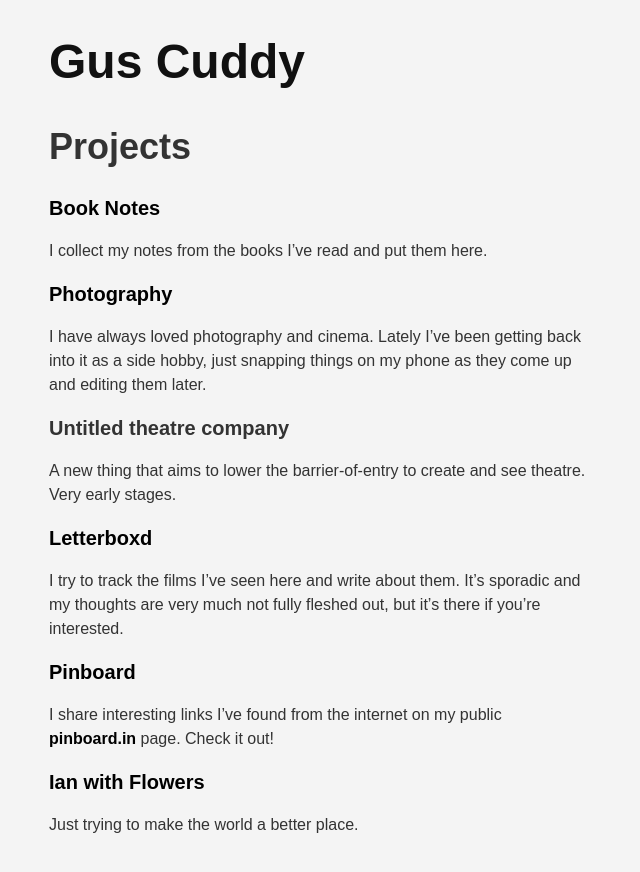
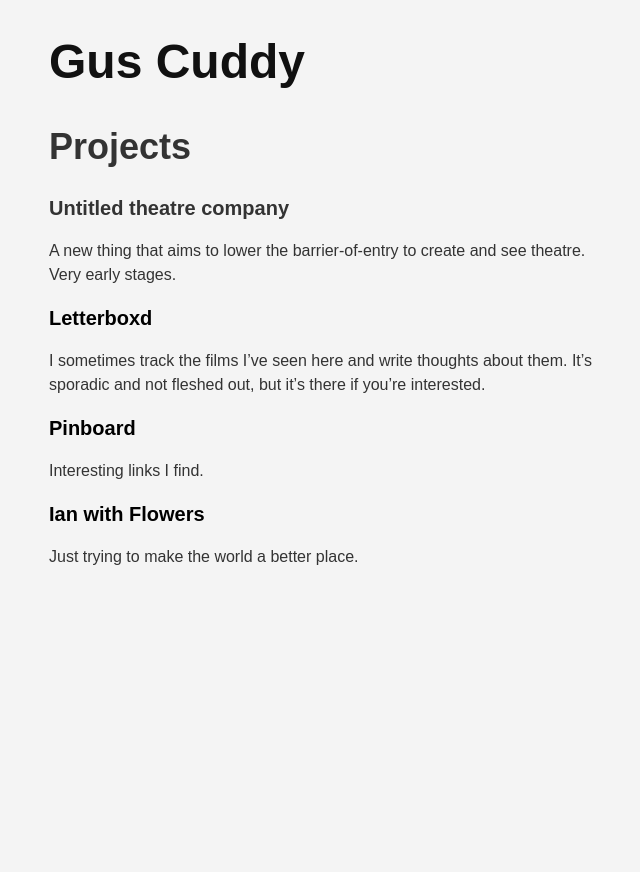
Before and after one commit to gcuddy/gcuddy.github.io, a Jekyll site: the page built from projects.md, in a window 1280 px wide. Shown: the top 872 px of the page, without its empty margins (15-655 px from the left). Built offline with Jekyll 4.4.1, drawn with Linux system fonts in a browser that asks for light colours; nearby versions of some CDN libraries; library files that are not in the unit come from our copies.

Commit message:
Some small updates.

```diff
--- a/_layouts/post.html
+++ b/_layouts/post.html
@@ -4,7 +4,7 @@
 {% include header.html %}
 
   <body class="avenir ph5-ns ph3 near-black bg-near-white">
-    <h1 class="f5 lh-title"><a href="/blog" class="link dark-gray dim">Articles:</a></h1>
+    <h1 class="f5 lh-title"><a href="/blog" class="link dark-gray dim">Essays:</a></h1>
     <h1 class="f2 lh-title">{{ page.title }}</h1>
     <h1 class="f6 i lh-copy gray baskerville"> {{ page.date | date: "%Y-%m-%d" }}</h1>
        <div class="dark-gray measure-wide lh-copy baskerville f4">
--- a/projects.md
+++ b/projects.md
@@ -7,16 +7,6 @@
 # Projects
 {: .f2 .lh-title}
 
-# [Book Notes](/book)
-{: .f4}
-
-I collect my notes from the books I've read and put them here.
-
-# [Photography](/photo)
-{: .f4}
-
-I have always loved photography and cinema. Lately I've been getting back into it as a side hobby, just snapping things on my phone as they come up and editing them later.
-
 # Untitled theatre company
 {: .f4}
 
@@ -25,12 +15,12 @@
 # [Letterboxd](https://letterboxd.com/thelobster/)
 {: .f4}
 
-I try to track the films I've seen here and write about them. It's sporadic and my thoughts are very much not fully fleshed out, but it's there if you're interested.
+I sometimes track the films I've seen here and write thoughts about them. It's sporadic and not fleshed out, but it's there if you're interested.
 
 # [Pinboard](https://pinboard.in/u:guscuddy/public/)
 {: .f4}
 
-I share interesting links I've found from the internet on my public [pinboard.in](http://pinboard.in) page. Check it out!
+Interesting links I find.
 
 # [Ian with Flowers](http://ianwithflowers.tumblr.com)
 {: .f4}
--- a/writing.html
+++ b/writing.html
@@ -4,8 +4,8 @@
 title: "BLOG"
 ---
 
-<h1 class="f2 lh-title avenir">Articles:</h1>
-<p class="i">You can also find my posts on <a class="link black b dim" target="_blank" href="http://medium.com/@guscuddy">Medium</a>.
+<h1 class="f2 lh-title avenir">Essays:</h1>
+<p class="i">You can also find me on <a class="link black b dim" target="_blank" href="http://medium.com/@guscuddy">Medium</a>.
 
 <ul>
   {% for post in site.posts %}
```
Also changed, not shown: _posts/2017-06-03-the-unexpected-route.md (+1 -1 lines), index.md (+1 -1 lines).
